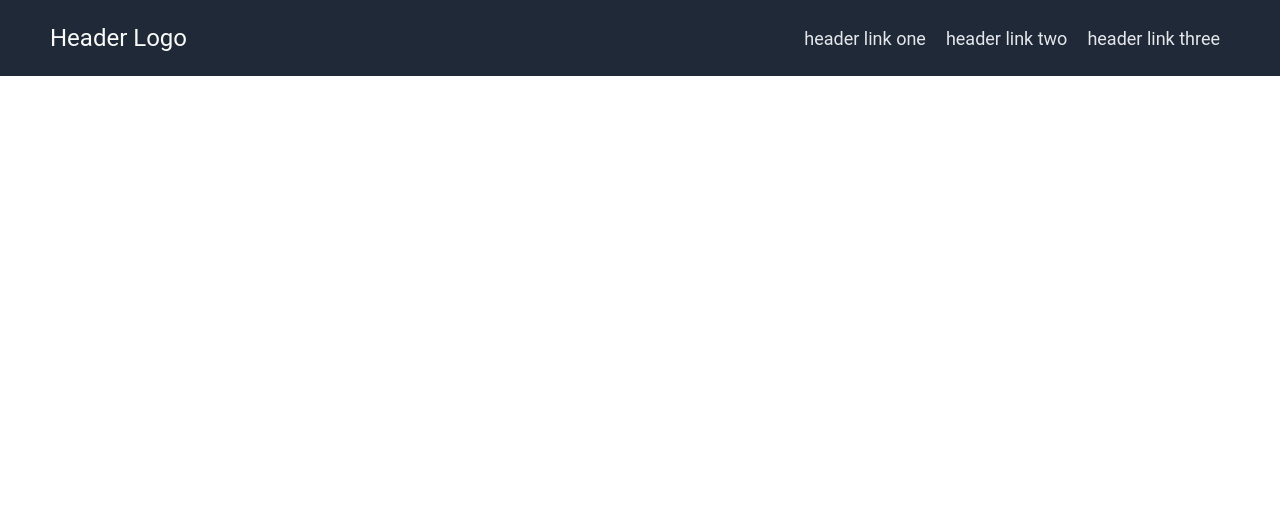
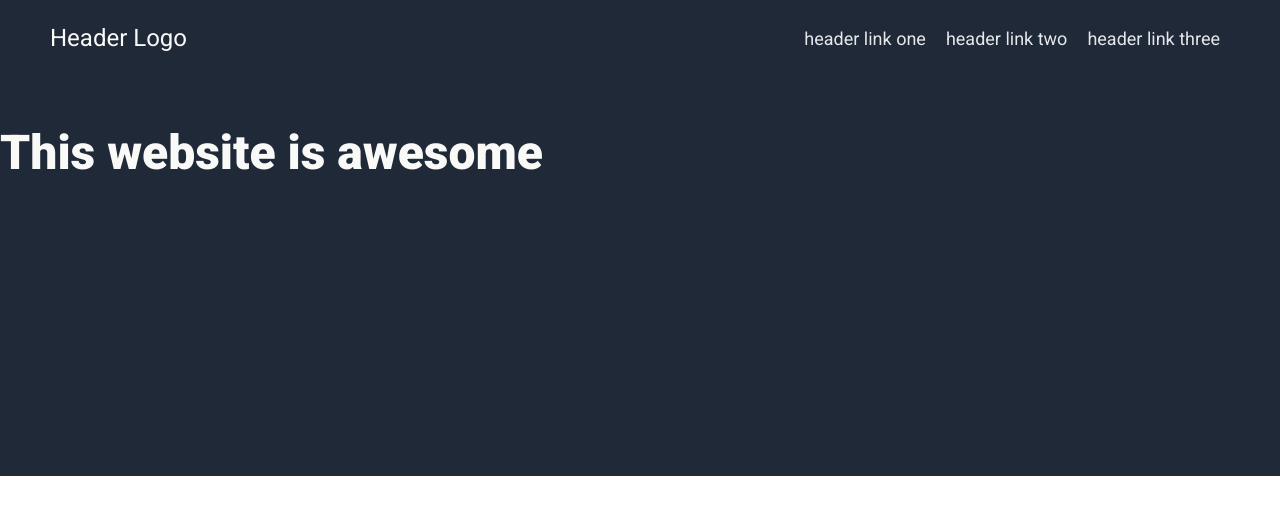
Before and after one commit to Matthewyeah/landing-page, a plain HTML site: page index.html in a window 1280 px wide. Drawn offline with Linux system fonts and the light colour scheme.

Commit message:
Added Second Div and Hero Main Text

```diff
--- a/index.html
+++ b/index.html
@@ -1,6 +1,7 @@
 <!DOCTYPE html>
 <html lang="en">
 <head>
+
   <link rel="stylesheet" href="./styles.css">
   <meta charset="UTF-8">
   <meta http-equiv="X-UA-Compatible" content="IE=edge">
@@ -18,6 +19,10 @@
     </ul>
   </div>
 
+  <div class="first">
+    <p class="hero-main-text">This website is awesome</p>
+  </div>
+
 
 </body>
 </html>
--- a/styles.css
+++ b/styles.css
@@ -1,3 +1,5 @@
+@import url('https://fonts.googleapis.com/css2?family=Roboto:ital,wght@0,400;0,900;1,300&display=swap');
+
 .header {
   display: flex;
   background-color: #1f2937;
@@ -18,6 +20,19 @@
   margin-left: 50px;
 }
 
+.first {
+  display: flex;
+  background-color: #1f2937;
+  margin: 0;
+  height: 400px;
+}
+
+.hero-main-text {
+  font-size: 48px;
+  font-weight: 900;
+  color: #f9faf8;
+}
+
 a {
   text-decoration: none;
   color: #e5e7eb;
@@ -26,5 +41,5 @@ a {
 
 body {
   margin: auto;
-  font-family: Roboto, Helvetica, sans-serif;
+  font-family: 'Roboto', sans-serif;
 }
```
